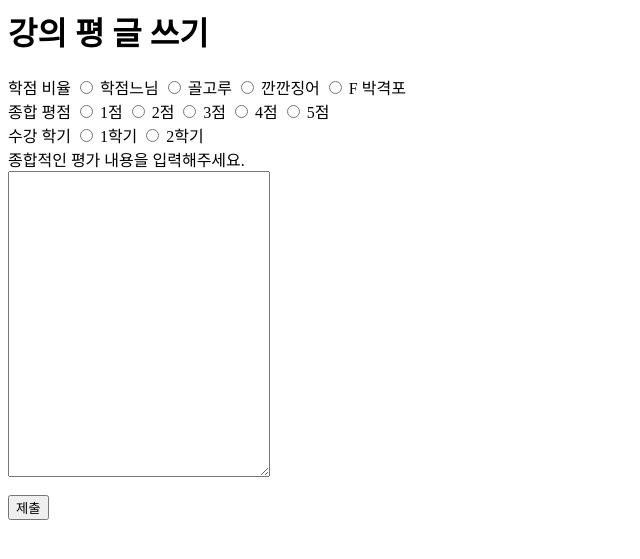
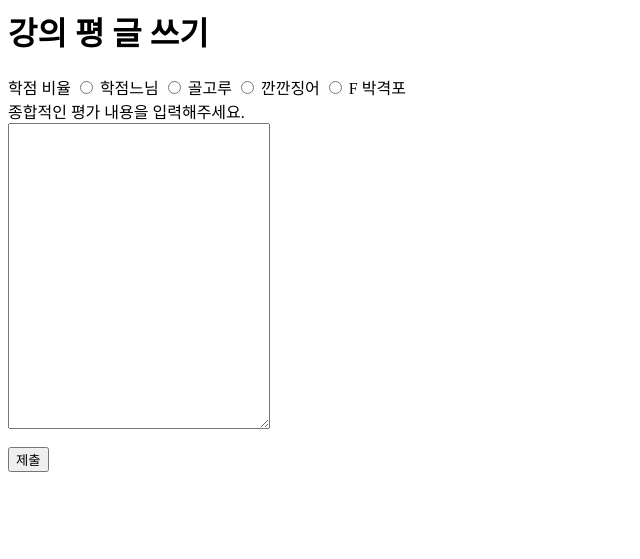
Before and after one commit to herineeda/LectureEvaluation, a Django app: page /lecture/write/ in a window 1280 px wide. Shown: the top 559 px of the page, without its empty margins (0-640 px from the left). Run offline with Django 3.2, Linux system fonts and the light colour scheme.

Commit message:
오류 수정중...

```diff
--- a/project/crud/templates/write.html
+++ b/project/crud/templates/write.html
@@ -11,20 +11,9 @@
 <input type = "radio" name = "ratio_select" value = "깐깐징어"> 깐깐징어
 <input type = "radio" name = "ratio_select" value = "F 박격포"> F 박격포
 <br>
-종합 평점
-<input type = "radio" name = "overall_select" value = "1점"> 1점
-<input type = "radio" name = "overall_select" value = "2점"> 2점
-<input type = "radio" name = "overall_select" value = "3점"> 3점
-<input type = "radio" name = "overalll_select" value = "4점"> 4점
-<input type = "radio" name = "overalll_select" value = "5점"> 5점
+종합적인 평가 내용을 입력해주세요.
 <br>
-수강 학기
-<input type = "radio" name = "semester_select" value = "1학기"> 1학기
-<input type = "radio" name = "semester_select" value = "2학기"> 2학기
-<br>
- 종합적인 평가 내용을 입력해주세요.
- <br>
-<textarea cols = "30" rows = "20" name = "text"></textarea>
+<textarea cols = "30" rows = "20" name = "texts"></textarea>
 <br>
 <br>
 <input type = "submit" value = "제출">
--- a/project/crud/views.py
+++ b/project/crud/views.py
@@ -21,11 +21,9 @@ def evaldetail(request, evals_id):
 
 def create(request):
     new_eval = Eval()
-    new_eval.ratio = request.GET.get('ratio_select')
-    new_eval.overall = request.GET.get('overall_select')
-    new_eval.semester = request.GET.get('semester_select')
+    new_eval.ratio_select = request.GET.get('ratio_select')
     new_eval.pub_date = timezone.datetime.now()
-    new_eval.text = request.GET.get('text')
+    new_eval.texts = request.GET.get('texts')
     new_eval.save()
     return redirect('/write/' + str(new_eval.id))
 
```
Also changed, not shown: project/crud/models.py (+3 -13 lines), project/crud/migrations/0007_auto_20200221_1448.py (added), project/crud/migrations/0008_auto_20200221_1459.py (added), project/crud/migrations/0009_auto_20200221_1501.py (added), project/crud/migrations/0010_auto_20200221_1503.py (added).
